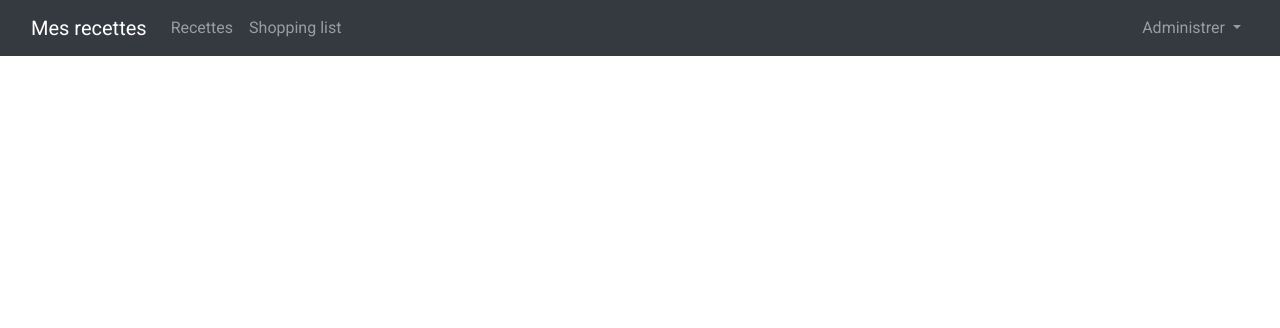
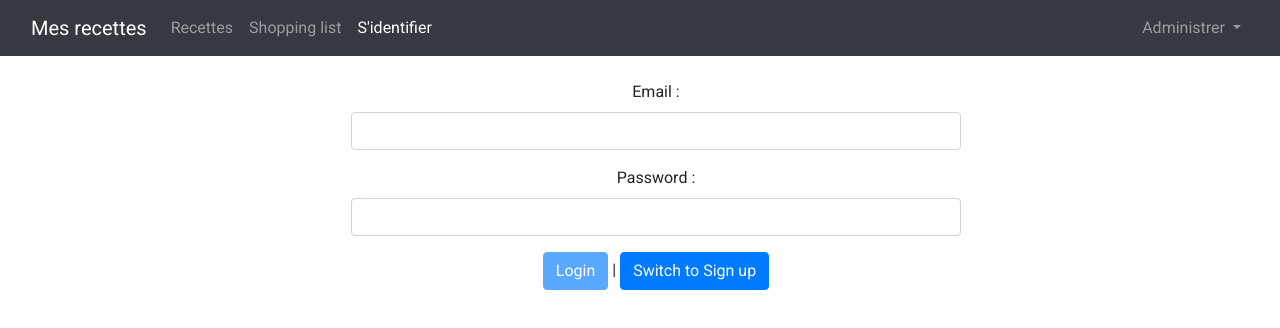
Before and after one commit to CyrilCartoux/Recettes-Courses, an Angular app: page /auth in a window 1280 px wide. Before the commit this address led to /. Shown: the top 328 px of the page. Built offline with nearby package versions, Linux system fonts and the light colour scheme.

Commit message:
auth service

```diff
--- a/src/app/app-routing.module.ts
+++ b/src/app/app-routing.module.ts
@@ -1,3 +1,4 @@
+import { AuthComponent } from './auth/auth/auth.component';
 import { RecipeResolverService } from './recipes/services/recipe-resolver.service';
 import { RecipeEditComponent } from './recipes/recipe-edit/recipe-edit.component';
 import { RecipeDetailComponent } from './recipes/recipe-detail/recipe-detail.component';
@@ -16,7 +17,8 @@
     { path: ':id', component: RecipeDetailComponent, resolve: [RecipeResolverService]},
     { path: ':id/edit', component: RecipeEditComponent, resolve: [RecipeResolverService]}
   ]},
-  { path: 'shopping', component: ShoppingListComponent}
+  { path: 'shopping', component: ShoppingListComponent},
+  { path: 'auth', component: AuthComponent }
 ];
 
 @NgModule({
--- a/src/app/app.module.ts
+++ b/src/app/app.module.ts
@@ -18,6 +18,7 @@
 import { NoopAnimationsModule } from '@angular/platform-browser/animations';
 import { RecipeStartComponent } from './recipes/recipe-start/recipe-start.component';
 import { RecipeEditComponent } from './recipes/recipe-edit/recipe-edit.component';
+import { AuthComponent } from './auth/auth/auth.component';
 
 @NgModule({
   declarations: [
@@ -30,7 +31,8 @@
     RecipeDetailComponent,
     RecipesComponent,
     RecipeStartComponent,
-    RecipeEditComponent
+    RecipeEditComponent,
+    AuthComponent
   ],
   imports: [
     BrowserModule,
--- /dev/null
+++ b/src/app/auth/auth/auth.component.html
@@ -0,0 +1,19 @@
+<div class="row text-center">
+    <div class="col-6 col-md-6 offset-3">
+        <form #authForm=ngForm (ngSubmit)=onSubmitForm(authForm)>
+            <div class="form-group">
+                <label for="email">Email : </label>
+                <input type="email" id="email" class="form-control" [(ngModel)]="name" name="email" required email>
+            </div>
+            <div class="form-group">
+                <label for="password">Password : </label>
+                <input type="password" id="password" class="form-control" [(ngModel)]="binding" name="password" required minlength="6">
+            </div>
+            <div>
+                <button class="btn btn-primary" type="submit" [disabled]="authForm.invalid">{{ isLoginMode ? 'Login' : 'Sign up' }}</button>
+            |
+                <button class="btn btn-primary" type="button" (click)="onSwitchMode()">Switch to {{ isLoginMode ? 'Sign up' : 'Login' }}</button>
+            </div>
+        </form>
+    </div>
+</div>
--- /dev/null
+++ b/src/app/auth/auth/auth.component.ts
@@ -0,0 +1,27 @@
+import { Component, OnInit } from '@angular/core';
+import { NgForm } from '@angular/forms';
+
+@Component({
+  selector: 'app-auth',
+  templateUrl: './auth.component.html',
+  styleUrls: ['./auth.component.css']
+})
+export class AuthComponent implements OnInit {
+
+  isLoginMode = true;
+
+  constructor() { }
+
+  ngOnInit(): void {
+  }
+
+  onSwitchMode() {
+    this.isLoginMode = !this.isLoginMode;
+  }
+
+  onSubmitForm(form: NgForm) {
+      console.log(form.value);
+      form.reset();
+  }
+
+}
--- a/src/app/header/header.component.html
+++ b/src/app/header/header.component.html
@@ -13,6 +13,9 @@
                 </li>
                 <li class="nav-item">
                     <a class="nav-link" routerLink="shopping" routerLinkActive=active>Shopping list</a>
+                </li>
+                <li class="nav-item">
+                    <a class="nav-link" routerLink="auth" routerLinkActive=active>S'identifier</a>
                 </li>
             </ul>
             <ul class="nav navbar-nav navbar-right ml-auto">
```
Also changed, not shown: src/app/auth/auth/auth.component.css (added), 1 other file (tests, documents, lock files or other folders).
